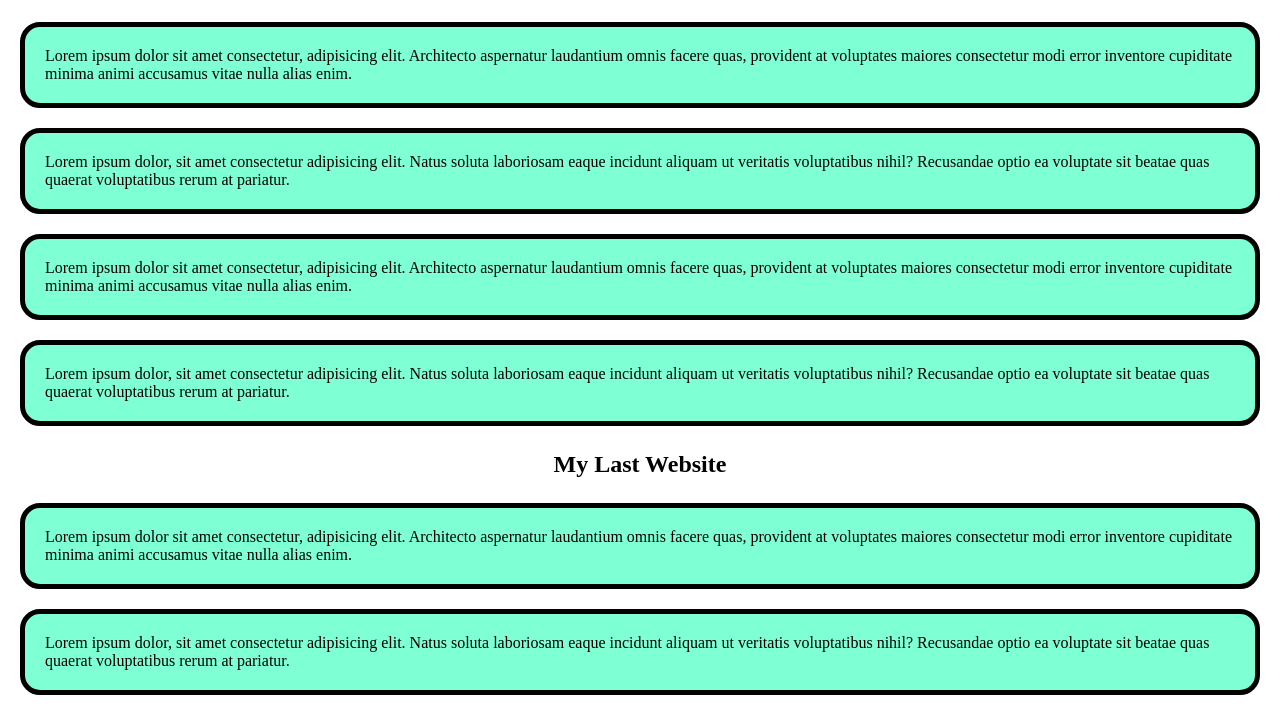
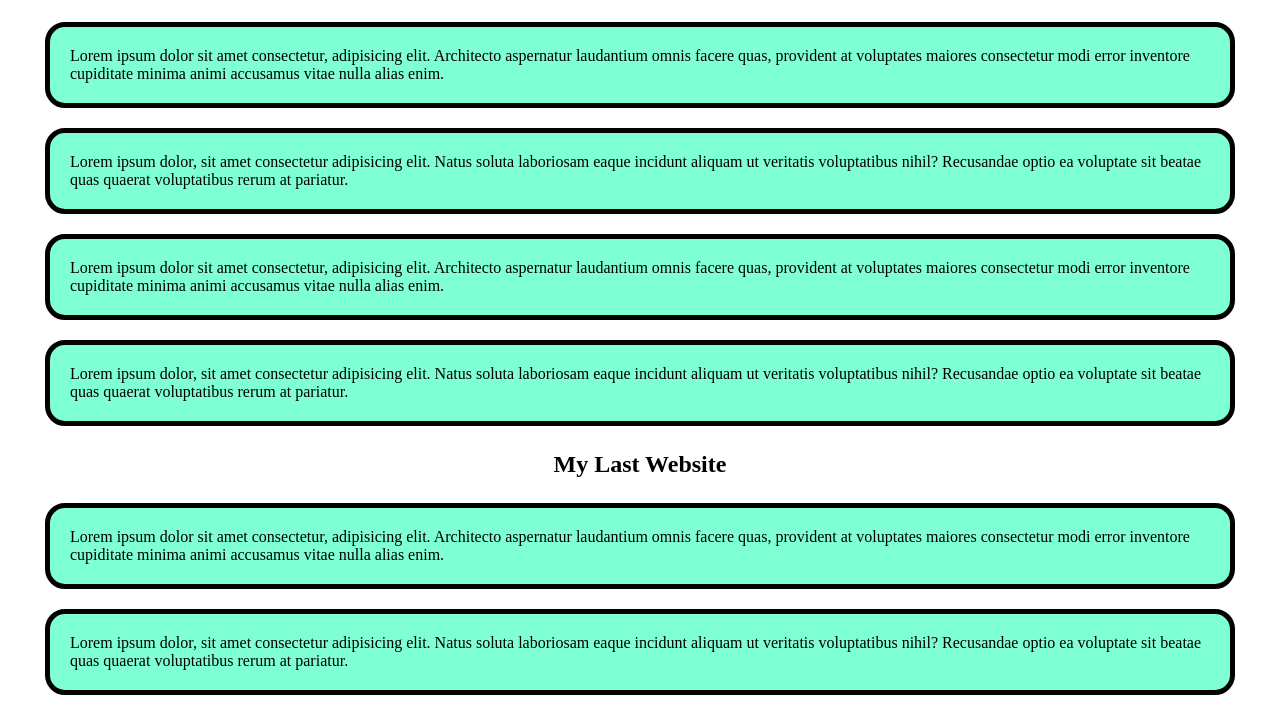
Before and after one commit to Md-Badhon-Sheikh/my-website, a plain HTML site: page index.html in a window 1280 px wide. Shown: the part 55-767 px from the top of the page. Drawn offline with Linux system fonts and the light colour scheme.

Commit message:
add margin

```diff
--- a/styels/style.css
+++ b/styels/style.css
@@ -12,3 +12,6 @@
     background-color: aquamarine;
     border-radius: 20px;
 }
+div{
+    margin: 25px;
+}
```
